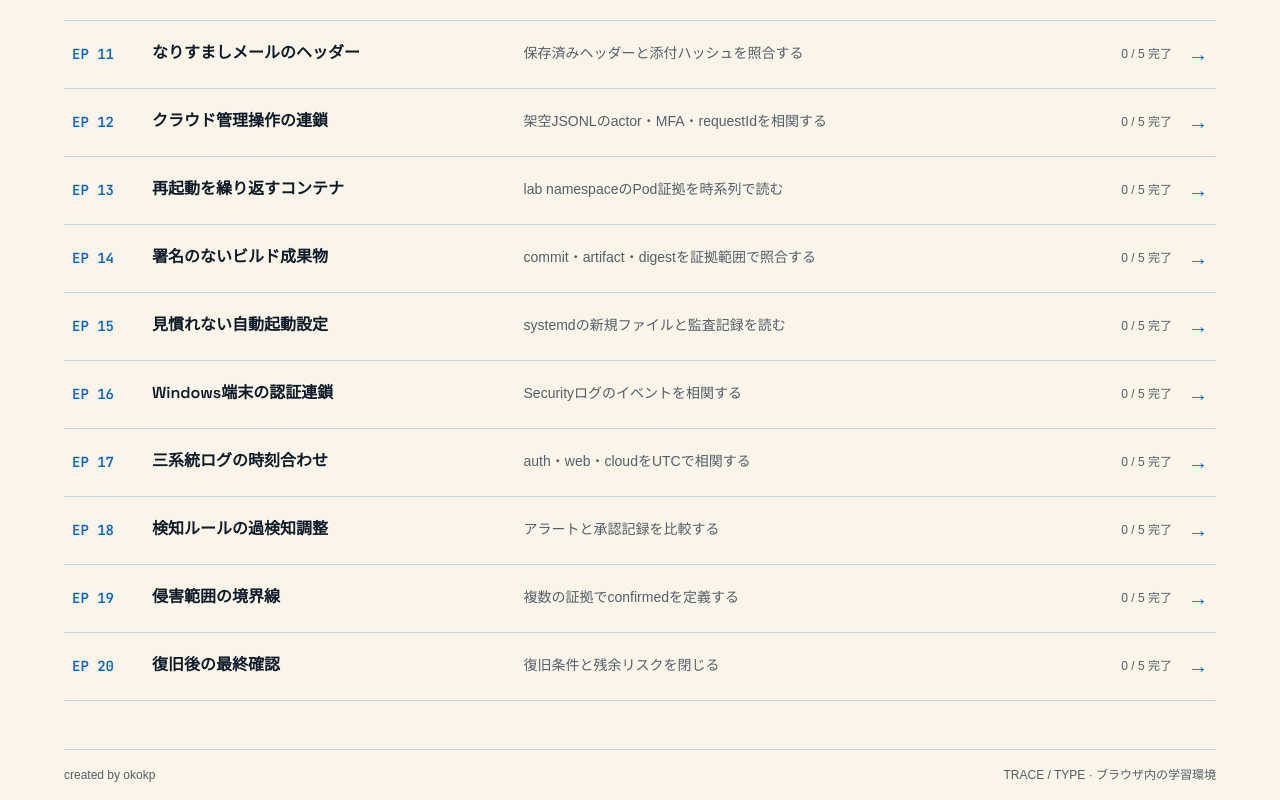
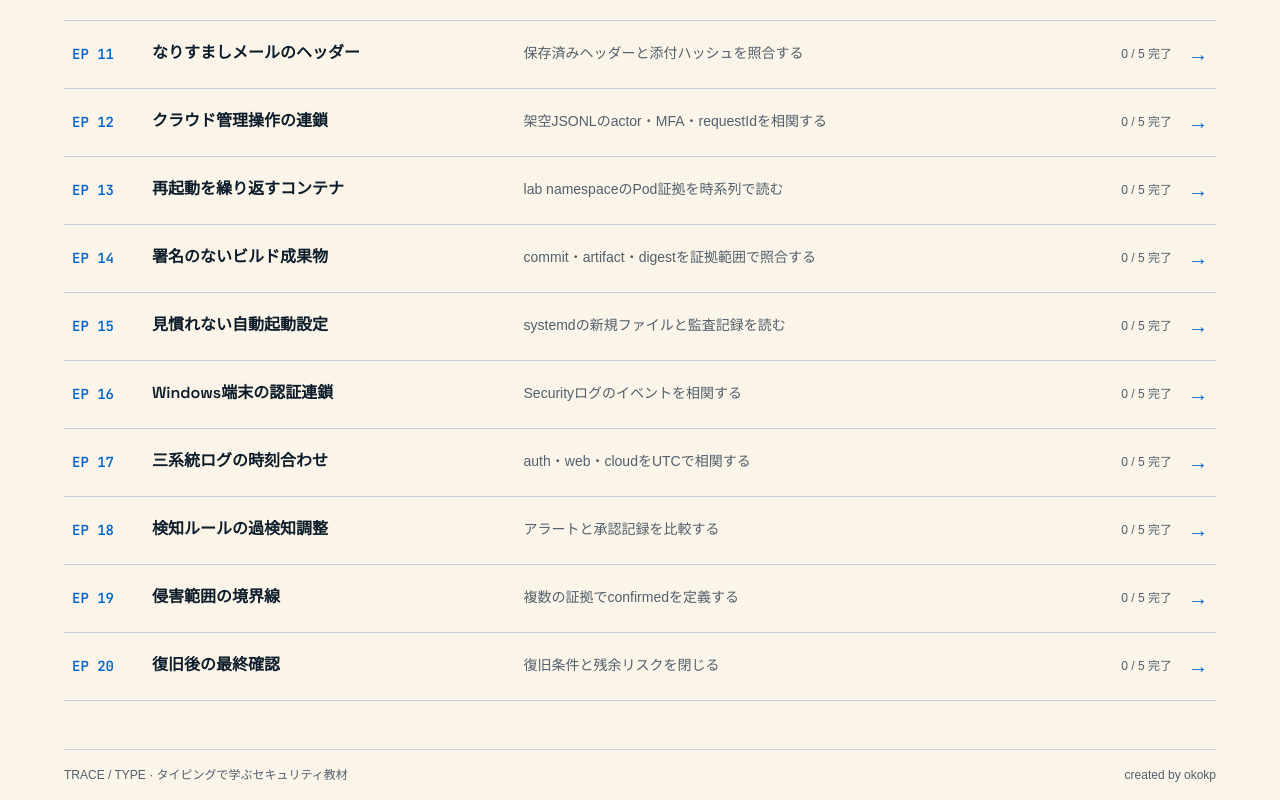
Before and after one commit to okuda-ry/trace-type, a website: page index.html in a window 1280 px wide. Shown: the part 1107-1907 px from the top of the page. Drawn offline with Linux system fonts and the light colour scheme; a web font is replaced by a local one.

Commit message:
fix: swap home footer content

```diff
--- a/home.css
+++ b/home.css
@@ -239,6 +239,10 @@ a:focus-visible {
   min-width: 0;
 }
 
+.home-credit {
+  white-space: nowrap;
+}
+
 @media (min-width: 40rem) {
   .home-nav,
   .home-main,
@@ -289,7 +293,7 @@ a:focus-visible {
     gap: var(--space-sm);
   }
 
-  .home-footer-copy {
+  .home-credit {
     text-align: right;
   }
 }
--- a/index.html
+++ b/index.html
@@ -5,7 +5,7 @@
   <meta name="viewport" content="width=device-width, initial-scale=1, viewport-fit=cover">
   <meta name="description" content="TRACE / TYPEは、コマンドを一文字ずつ入力して調査の意味を学ぶブラウザ教材です。">
   <title>TRACE / TYPE — TYPE → UNDERSTAND.</title>
-  <link rel="stylesheet" href="home.css?v=20260826-credit1">
+  <link rel="stylesheet" href="home.css?v=20260827-credit2">
   <link rel="icon" href="favicon.svg" type="image/svg+xml">
 </head>
 <body class="home-page">
@@ -29,8 +29,8 @@
     </section>
   </main>
   <footer class="home-footer">
+    <span class="home-footer-copy">TRACE / TYPE · タイピングで学ぶセキュリティ教材</span>
     <span class="home-credit">created by okokp</span>
-    <span class="home-footer-copy">TRACE / TYPE · ブラウザ内の学習環境</span>
   </footer>
   <script type="module" src="home.js?v=20260825-home2"></script>
 </body>
```
Also changed, not shown: tests/progression.test.mjs (+4 -2 lines).
